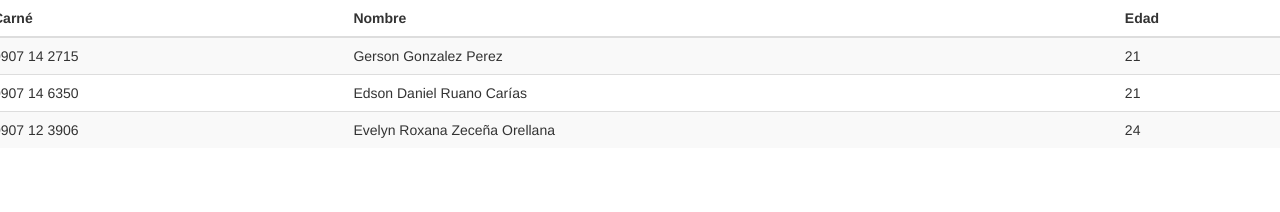
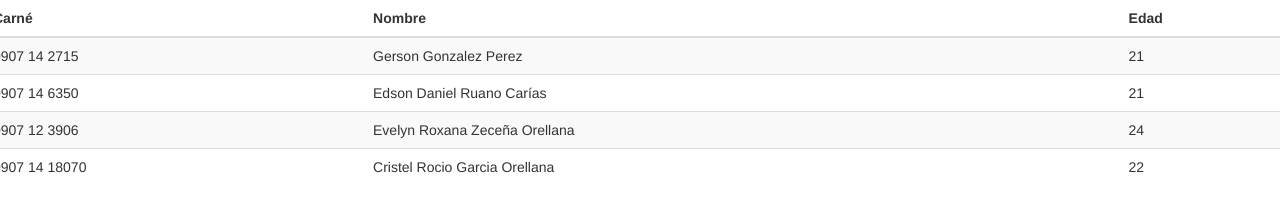
Before and after one commit to GersonBernar/todos, a plain HTML site: page Tarea#3 Ingenieria de Software.html in a window 1280 px wide. Drawn offline with nearby package versions, Linux system fonts and the light colour scheme.

Commit message:
este es mi cambio Cristel

```diff
--- a/Tarea#3 Ingenieria de Software.html
+++ b/Tarea#3 Ingenieria de Software.html
@@ -38,6 +38,11 @@
 							<td>Evelyn Roxana Zeceña Orellana</td>
 							<td>24</td>
 						</tr>
+						<tr>
+							<td>0907 14 18070</td>
+							<td>Cristel Rocio Garcia Orellana</td>
+							<td>22</td>
+						</tr>
 				</tbody>
 			</table>
 		</div>
```
